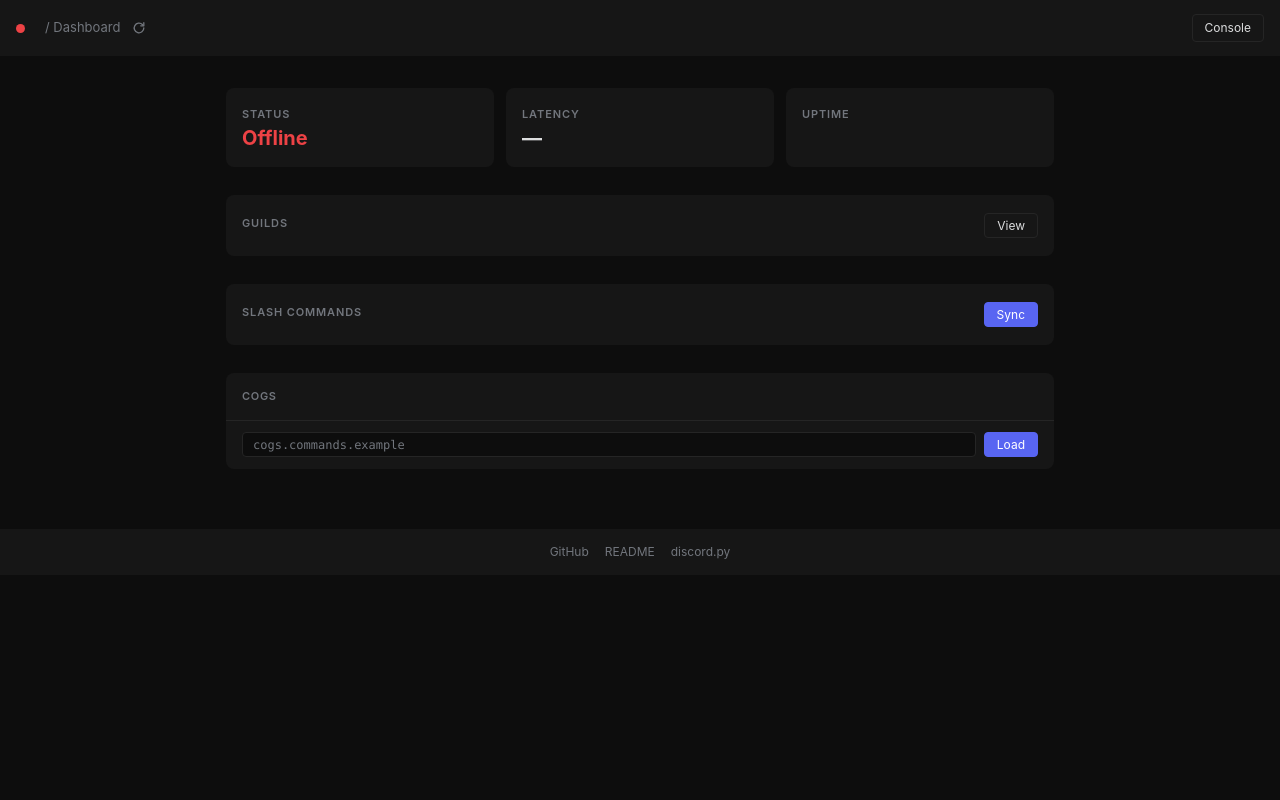
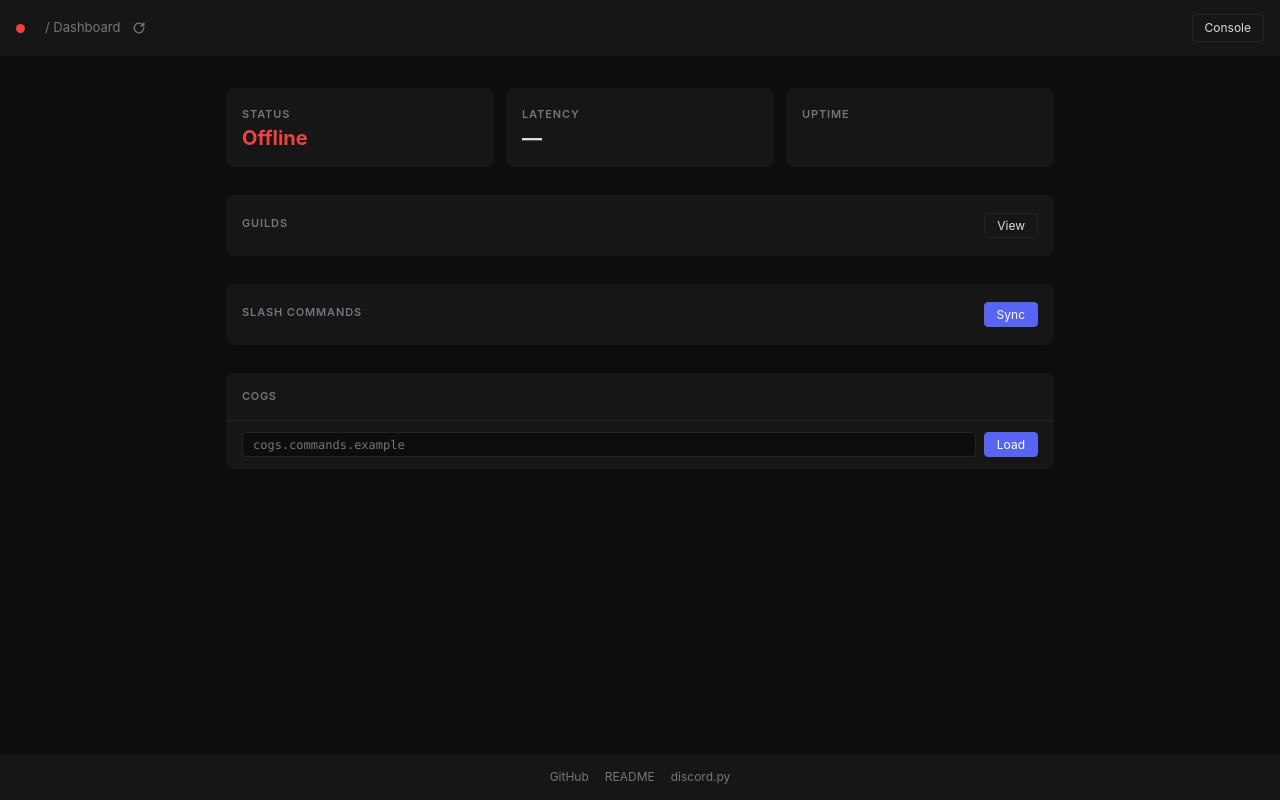
Before and after one commit to pedrodanielsantos/Pedro-bot, a FastAPI app: template templates/dashboard.html in a window 1280 px wide. Run offline with FastAPI, Linux system fonts and the light colour scheme; the template is opened without the code that fills it, so the values that code supplies are empty; parts of the project's set-up code (start-up, migrations or seed data) failed here and were passed over.

Commit message:
fix: pin footer to viewport bottom on short pages
- Make body a flex column so header, main, and footer stack as flex items.
- Give main flex: 1 and width: 100% so it fills leftover space and pushes the footer down.
- Resolves the footer floating above the bottom on low-content pages like console.html.

```diff
--- a/templates/base.html
+++ b/templates/base.html
@@ -29,6 +29,8 @@
             font-size: 14px;
             line-height: 1.5;
             min-height: 100vh;
+            display: flex;
+            flex-direction: column;
         }
 
         header {
@@ -84,12 +86,14 @@
         .icon-btn:hover { color: var(--text); background: var(--border); }
 
         main {
+            width: 100%;
             max-width: 860px;
             margin: 0 auto;
             padding: 32px 16px;
             display: flex;
             flex-direction: column;
             gap: 28px;
+            flex: 1;
         }
 
         .section-label {
```
